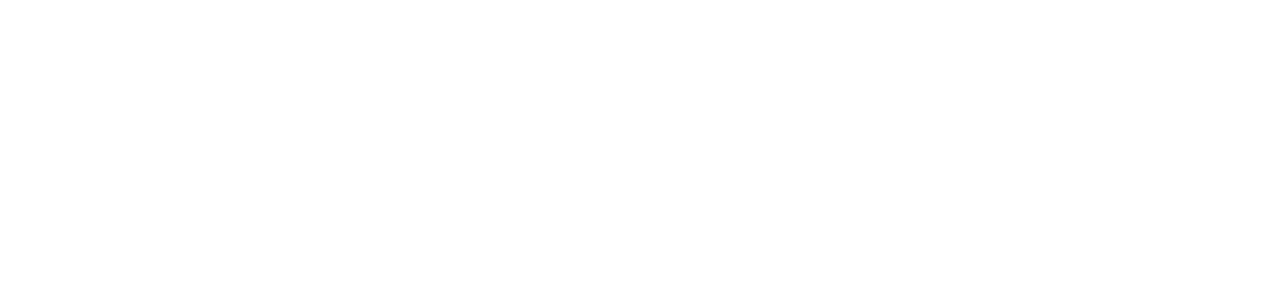
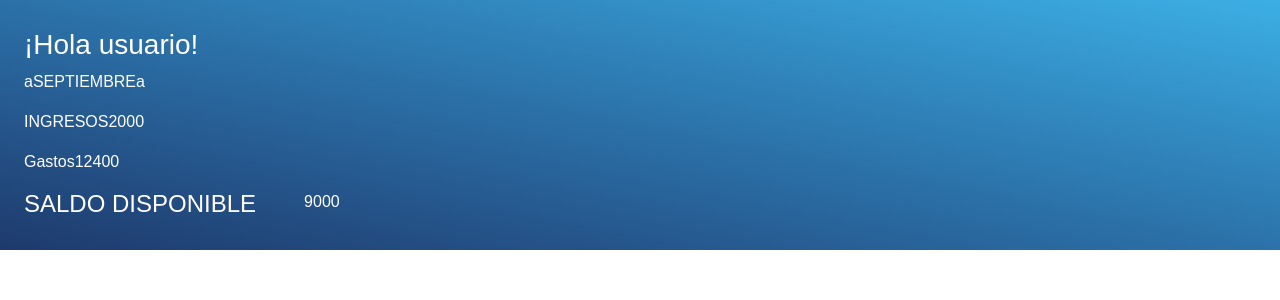
Before and after one commit to GenesisMauries/citilarre, a React (Create React App) app: page /home in a window 1280 px wide. Shown: the top 300 px of the page. Built offline with nearby package versions, Linux system fonts and the light colour scheme.

Commit message:
Registro y login

```diff
--- a/src/App.js
+++ b/src/App.js
@@ -2,18 +2,19 @@ import React, { Component } from "react";
 import { Redirect, BrowserRouter, Switch, Route } from "react-router-dom";
 import "./App.css";
 import Login from "./Components/Login/Login";
+import Home from "./Components/Home/Home";
 
 class App extends Component {
   render() {
     return (
       <BrowserRouter>
-        <div className="App">
-          <Switch>
-            <Route path="/" component={Login} exact />
-            {/* <Route path="registro" component={Registro} />
-            <Route path="home" component={Home} /> */}
-          </Switch>
-        </div>
+        {/* <div className="App"> */}
+        <Switch>
+          <Route path="/" component={Login} exact />
+          {/* <Route path="registro" component={Registro} /> */}
+          <Route path="/home" component={Home} exact />
+        </Switch>
+        {/* </div> */}
       </BrowserRouter>
     );
   }
--- /dev/null
+++ b/src/Components/Home/Header.jsx
@@ -0,0 +1,27 @@
+import React from "react";
+
+const Header = () => {
+  return (
+    <div className="container-header">
+      <div className="user-hello display-flex">
+        <h3>¡Hola usuario!</h3>
+      </div>
+      <div className="month display-flex">
+        <p> a </p> <p>SEPTIEMBRE</p> <p>a</p>
+      </div>
+      <div className="ingresos display-flex">
+        <p>INGRESOS</p>
+        <p>2000</p>
+      </div>
+      <div className="gastos display-flex">
+        <p>Gastos</p>
+        <p>12400</p>
+      </div>
+      <div className="saldo display-flex">
+        <h1>SALDO DISPONIBLE</h1>
+        <p>9000</p>
+      </div>
+    </div>
+  );
+};
+export default Header;
--- /dev/null
+++ b/src/Components/Home/Home.jsx
@@ -0,0 +1,19 @@
+import React, { Component } from "react";
+import "./home.css";
+import Header from "./Header";
+
+class Home extends Component {
+  constructor(props) {
+    super(props);
+    this.state = {};
+  }
+  render() {
+    return (
+      <div className="home">
+        <Header />
+      </div>
+    );
+  }
+}
+
+export default Home;
--- /dev/null
+++ b/src/Components/Home/home.css
@@ -0,0 +1,31 @@
+.display-flex {
+  display: flex;
+}
+.container-header {
+  background-image: linear-gradient(
+    to right top,
+    #1e3a6c,
+    #25558b,
+    #2b72a9,
+    #3390c7,
+    #3cafe4
+  );
+  color: white;
+  font-family: Arial, Helvetica, sans-serif;
+}
+.container-header div {
+  margin-left: 1.5em;
+  margin-right: 1.5em;
+}
+.container-header h1 {
+  font-size: 1.5em;
+  margin-right: 2em;
+  padding-bottom: 1em;
+}
+.container-header h3 {
+  padding-top: 1em;
+}
+.home {
+  width: 100vw;
+  height: 30vh;
+}
```
